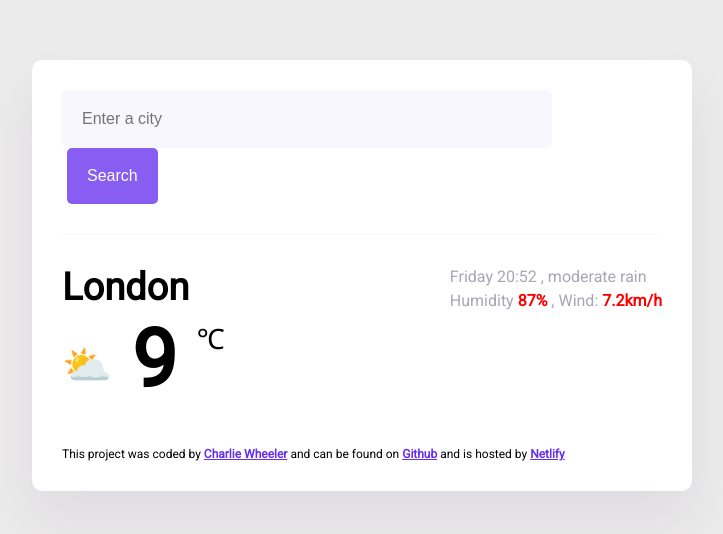
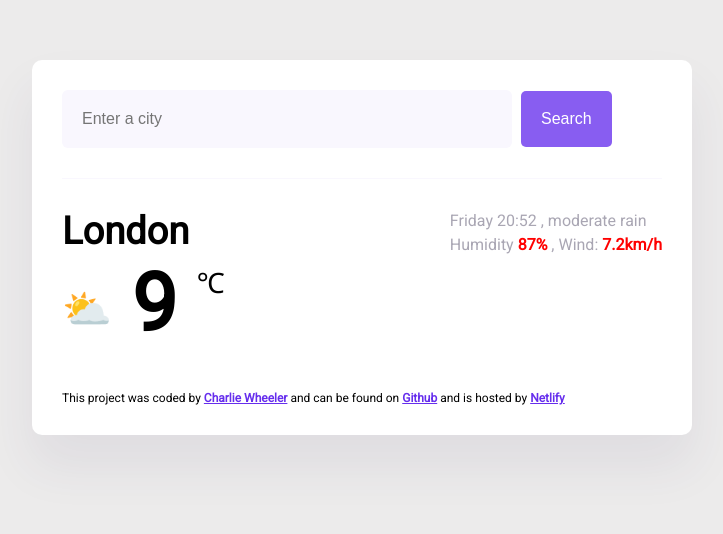
Before and after one commit to charliewheels/SheCodes-Weather-App, a plain HTML site: page index.html in a window 1280 px wide. Shown: the whole page, without its empty margins (278-1001 px from the left). Drawn offline with nearby package versions, Linux system fonts and the light colour scheme; a web font is replaced by a local one.

Commit message:
Form refactoring
removing divs and adjusting CSS

```diff
--- a/index.html
+++ b/index.html
@@ -17,12 +17,8 @@
     <div class="weather-app">
         <header>
             <form id="search-form">
-                <div class="form-section">
-                    <input type="city" placeholder="Enter a city" required="yes" id="search-input" />
-                </div>
-                <div class="search-button">
-                    <input type="submit" value="Search" />
-                </div>
+                <input type="search" placeholder="Enter a city" required id="search-input" class="search-input" />
+                <input type="submit" value="Search" class="search-button" />
             </form>
         </header>
         <main>
--- a/src/style.css
+++ b/src/style.css
@@ -17,7 +17,7 @@ header {
   padding-bottom: 30px;
 }
 
-input[type="city"] {
+.search-input {
   background-color: #f9f7fe;
   border: none;
   color: rgba(39, 33, 66, 0.4);
@@ -26,8 +26,7 @@ input[type="city"] {
   width: 75%;
   border-radius: 6px;
 }
-
-input[type="submit"] {
+.search-button {
   margin-left: 5px;
   font-size: 16px;
   background-color: #885df1;
```
